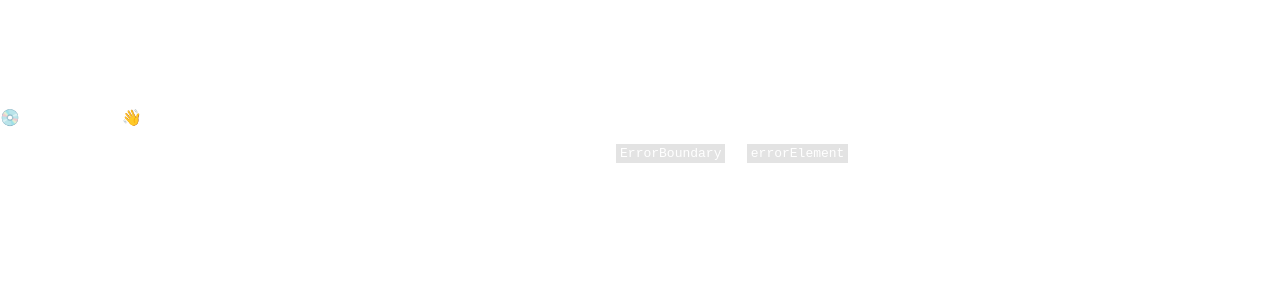
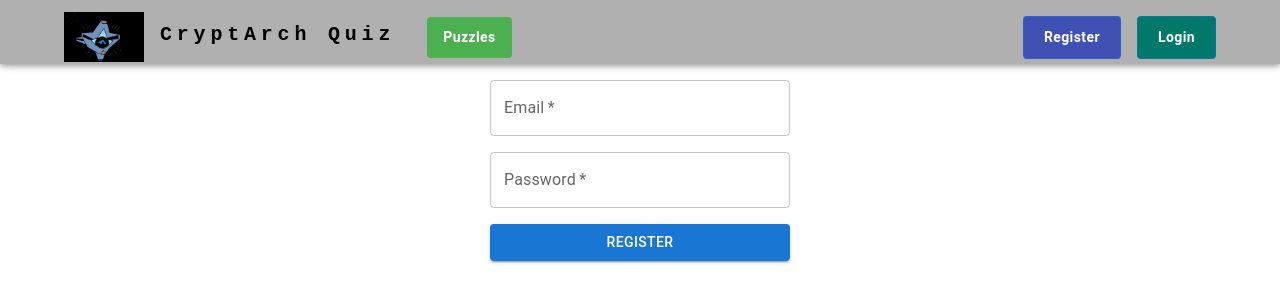
Before and after one commit to Murf-o/cryptarch-quiz, a React (Vite) app in the folder frontend/: page /register in a window 1280 px wide. Before the commit this address had no page. Shown: the top 302 px of the page. Built offline with nearby package versions, Linux system fonts and the light colour scheme.

Commit message:
add login/reg pages

```diff
--- a/frontend/src/App.tsx
+++ b/frontend/src/App.tsx
@@ -8,6 +8,8 @@ import {
 } from "react-router-dom";
 import PuzzlePage from "./pages/PuzzlePage";
 import HomeNavbar from "./components/HomeNavbar";
+import LoginPage from "./pages/LoginPage";
+import RegisterPage from "./pages/RegisterPage";
 
 // USed so that the redirect to the /puzzle route works
 function LayoutWrapper() {
@@ -27,6 +29,8 @@ const router = createBrowserRouter(
       <Route index element={<Navigate to="/puzzle" replace />} />{" "}
       {/* Redirect root to /puzzle */}
       <Route path="puzzle" element={<PuzzlePage />} />
+      <Route path="login" element={<LoginPage />} />
+      <Route path="register" element={<RegisterPage />} />
     </Route>
   )
 );
--- a/frontend/src/components/HomeNavbar/HomeNavbar.tsx
+++ b/frontend/src/components/HomeNavbar/HomeNavbar.tsx
@@ -7,10 +7,17 @@ import {
   Typography,
 } from "@mui/material";
 import React from "react";
+import { Link } from "react-router-dom";
+import { useAuth } from "../../contexts/authContext";
+import { doSignOut } from "../../firebase/auth";
 
-const pages = ["Daily Puzzle"];
+const pages = [{ displayName: "Puzzles", url: "puzzle" }];
 
 function HomeNavbar(): React.ReactNode {
+  const auth = useAuth();
+  const userLoggedIn = auth?.userLoggedIn;
+  const currentUser = auth?.currentUser;
+
   return (
     <AppBar
       position="fixed"
@@ -48,12 +55,118 @@ function HomeNavbar(): React.ReactNode {
           <Box sx={{ flexGrow: 1, display: { xs: "none", md: "flex" } }}>
             {pages.map((page) => (
               <Button
-                key={page}
-                sx={{ my: 2, color: "black", display: "block" }}
+                key={page.url}
+                component={Link}
+                to={`/${page.url}`}
+                sx={{
+                  my: 2,
+                  ml: 2,
+                  color: "#fff", // White text color for better contrast
+                  backgroundColor: "#4CAF50", // Vibrant teal background color
+                  display: "block",
+                  padding: "8px 16px", // Adequate padding for the button
+                  fontWeight: 600,
+                  textTransform: "none",
+                  transition: "background-color 0.3s, box-shadow 0.3s", // Smooth transition for hover effect
+                  "&:hover": {
+                    backgroundColor: "#388E3C", // Darker shade of green on hover
+                    boxShadow: "0 4px 8px rgba(0, 0, 0, 0.2)", // Hover shadow effect for depth
+                  },
+                  "&:active": {
+                    backgroundColor: "#2C6B2F", // Slightly darker green on click
+                  },
+                  "&:focus": {
+                    outline: "none", // Remove default focus outline
+                    boxShadow: "0 0 0 2px rgba(76, 175, 80, 0.5)", // Custom focus outline for accessibility
+                  },
+                }}
               >
-                {page}
+                {page.displayName}
               </Button>
             ))}
+          </Box>
+
+          {/* Register and Login buttons */}
+          <Box sx={{ display: "flex", alignItems: "center" }}>
+            {!userLoggedIn ? (
+              <>
+                <Button
+                  component={Link}
+                  variant="outlined"
+                  to="/register" // Link to the Register page
+                  sx={{
+                    my: 2,
+                    color: "#fff", // White text color
+                    display: "block",
+                    mr: 2,
+                    backgroundColor: "#3f51b5", // Blue background
+                    padding: "8px 20px", // Padding for a better size
+                    fontWeight: 600, // Bold text
+                    textTransform: "none", // Prevent text transformation
+                    "&:hover": {
+                      backgroundColor: "#2c387e", // Darker shade on hover
+                      boxShadow: "0 4px 8px rgba(0, 0, 0, 0.3)", // Hover shadow effect
+                    },
+                  }}
+                >
+                  Register
+                </Button>
+                <Button
+                  component={Link}
+                  variant="outlined"
+                  to="/login" // Link to the Login page
+                  sx={{
+                    my: 2,
+                    color: "#fff", // White text color
+                    display: "block",
+                    backgroundColor: "#00796b", // Teal background
+
+                    padding: "8px 20px", // Padding for a better size
+                    fontWeight: 600, // Bold text
+                    textTransform: "none", // Prevent text transformation
+                    "&:hover": {
+                      backgroundColor: "#004d40", // Darker teal on hover
+                      boxShadow: "0 4px 8px rgba(0, 0, 0, 0.3)", // Hover shadow effect
+                    },
+                  }}
+                >
+                  Login
+                </Button>
+              </>
+            ) : (
+              <>
+                <Typography
+                  variant="body1"
+                  sx={{
+                    color: "#000",
+                    mr: 2,
+                    fontWeight: 600,
+                    textTransform: "none",
+                  }}
+                >
+                  Welcome, {currentUser?.displayName || "User"}!
+                </Typography>
+                <Button
+                  onClick={doSignOut} // Logout handler
+                  sx={{
+                    my: 2,
+                    color: "#fff", // White text color
+                    display: "block",
+                    backgroundColor: "#d32f2f", // Red background for logout
+                    borderRadius: "20px", // Rounded corners
+                    padding: "8px 20px", // Padding for a better size
+                    fontWeight: 600, // Bold text
+                    textTransform: "none", // Prevent text transformation
+                    "&:hover": {
+                      backgroundColor: "#b71c1c", // Darker red on hover
+                      boxShadow: "0 4px 8px rgba(0, 0, 0, 0.3)", // Hover shadow effect
+                    },
+                  }}
+                >
+                  Logout
+                </Button>
+              </>
+            )}
           </Box>
         </Toolbar>
       </Container>
--- a/frontend/src/contexts/authContext/index.tsx
+++ b/frontend/src/contexts/authContext/index.tsx
@@ -8,8 +8,9 @@ interface AuthContextType {
   loading: boolean;
 }
 
-const AuthContext = createContext<AuthContextType | undefined>(undefined);
+const AuthContext = createContext<AuthContextType | null>(null);
 
+// eslint-disable-next-line react-refresh/only-export-components
 export function useAuth() {
   return useContext(AuthContext);
 }
--- /dev/null
+++ b/frontend/src/pages/LoginPage.tsx
@@ -0,0 +1,70 @@
+import { Box, Button, TextField, Typography } from "@mui/material";
+import React, { useState } from "react";
+import { doSignInWithEmailAndPassword } from "../firebase/auth";
+import { useAuth } from "../contexts/authContext";
+import { Navigate } from "react-router-dom";
+import { FirebaseError } from "firebase/app";
+
+function LoginPage() {
+  const [email, setEmail] = useState("");
+  const [password, setPassword] = useState("");
+  const [error, setError] = useState("");
+
+  const userLoggedIn = useAuth()?.userLoggedIn;
+
+  const handleLogin = async (e: React.FormEvent) => {
+    e.preventDefault();
+    setError("");
+    try {
+      await doSignInWithEmailAndPassword(email, password);
+      setEmail("");
+      setPassword("");
+    } catch (err: unknown) {
+      if (err instanceof FirebaseError) {
+        setError(err.message); // might need to remove if it reveals too much
+      } else {
+        setError("An unknown error occurred.");
+      }
+    }
+  };
+
+  return (
+    <>
+      {userLoggedIn && <Navigate to={"/puzzle"} replace={true} />}
+      <Box
+        component="form"
+        onSubmit={handleLogin}
+        sx={{
+          display: "flex",
+          flexDirection: "column",
+          gap: 2,
+          width: 300,
+          mx: "auto",
+          mt: 4,
+        }}
+      >
+        <Typography variant="h5">Login</Typography>
+        <TextField
+          label="Email"
+          type="email"
+          value={email}
+          onChange={(e) => setEmail(e.target.value)}
+          required
+        />
+        <TextField
+          label="Password"
+          type="password"
+          value={password}
+          onChange={(e) => setPassword(e.target.value)}
+          required
+        />
+        {error && <Typography color="error">{error}</Typography>}
+        <Button type="submit" variant="contained" color="primary">
+          Login
+        </Button>
+      </Box>
+    </>
+  );
+}
+
+export default LoginPage;
--- /dev/null
+++ b/frontend/src/pages/RegisterPage.tsx
@@ -0,0 +1,66 @@
+import React, { useState } from "react";
+import { FirebaseError } from "firebase/app";
+import { TextField, Button, Typography, Box } from "@mui/material";
+import { doCreateUserWithEmailAndPassword } from "../firebase/auth";
+
+const RegisterPage: React.FC = () => {
+  const [email, setEmail] = useState<string>("");
+  const [password, setPassword] = useState<string>("");
+  const [error, setError] = useState<string>("");
+  const [success, setSuccess] = useState<string>("");
+
+  const handleRegister = async (e: React.FormEvent) => {
+    e.preventDefault();
+    setError("");
+    try {
+      await doCreateUserWithEmailAndPassword(email, password);
+      setSuccess("User registered successfully!");
+      setEmail("");
+      setPassword("");
+    } catch (err: unknown) {
+      if (err instanceof FirebaseError) {
+        setError(err.message); // might need to remove if it reveals too much
+      } else {
+        setError("An unknown error occurred.");
+      }
+    }
+  };
+
+  return (
+    <Box
+      component="form"
+      onSubmit={handleRegister}
+      sx={{
+        display: "flex",
+        flexDirection: "column",
+        gap: 2,
+        width: 300,
+        mx: "auto",
+        mt: 4,
+      }}
+    >
+      <Typography variant="h5">Register</Typography>
+      <TextField
+        label="Email"
+        type="email"
+        value={email}
+        onChange={(e) => setEmail(e.target.value)}
+        required
+      />
+      <TextField
+        label="Password"
+        type="password"
+        value={password}
+        onChange={(e) => setPassword(e.target.value)}
+        required
+      />
+      {error && <Typography color="error">{error}</Typography>}
+      {success && <Typography color="primary">{success}</Typography>}
+      <Button type="submit" variant="contained" color="primary">
+        Register
+      </Button>
+    </Box>
+  );
+};
+
+export default RegisterPage;
```
